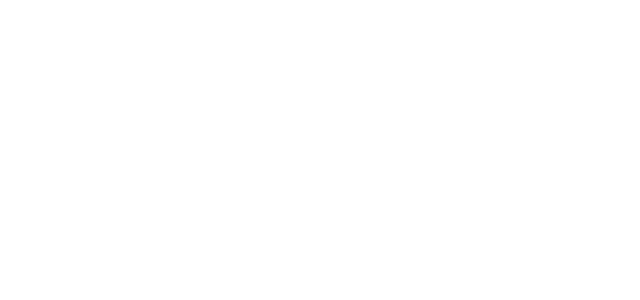
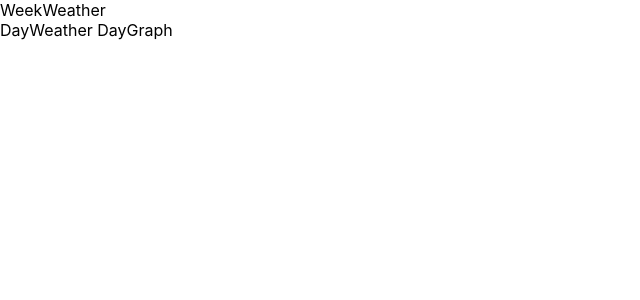
Before and after one commit to ad-hok/weather-miniapp, a React (Create React App) app: page /#/1 in a window 1280 px wide. Shown: the top 300 px of the page, without its empty margins (0-640 px from the left). Built offline with nearby package versions, Linux system fonts and the light colour scheme.

Commit message:
feat: Se construye base de componentes para la aplicación
Se construyen componentes vacíos para construir la navegación inicial

```diff
--- a/src/App.js
+++ b/src/App.js
@@ -1,10 +1,21 @@
 import React, { Component } from 'react';
-import './App.css';
+import { HashRouter, Switch, Route } from 'react-router-dom';
+
+import WeekWeather from './views/Weather/WeekWeather'
+import WeekGraphicWeather from './views/Weather/WeekGraphicWeather'
+import DayWeather from './views/Weather/DayWeather'
 
 class App extends Component {
   render() {
     return (
       <div>
+        <WeekWeather/>
+        <HashRouter>
+          <Switch>
+            <Route exact path="/" name="Week Graph" component={WeekGraphicWeather}/>
+            <Route path="/:day" name="DayWeather" component={DayWeather}/>
+          </Switch>
+        </HashRouter>
       </div>
     );
   }
--- /dev/null
+++ b/src/views/Weather/DayWeather.js
@@ -0,0 +1,14 @@
+import React, { Component } from 'react';
+
+class DayWeather extends Component {
+  render() {
+    return (
+      <div>
+        DayWeather
+        DayGraph
+      </div>
+    );
+  }
+}
+
+export default DayWeather;
--- /dev/null
+++ b/src/views/Weather/WeekGraphicWeather.js
@@ -0,0 +1,13 @@
+import React, { Component } from 'react';
+
+class WeekGraphicWeather extends Component {
+  render() {
+    return (
+      <div>
+        WeekGraphicWeather
+      </div>
+    );
+  }
+}
+
+export default WeekGraphicWeather;
--- /dev/null
+++ b/src/views/Weather/WeekWeather.js
@@ -0,0 +1,13 @@
+import React, { Component } from 'react';
+
+class WeekWeather extends Component {
+  render() {
+    return (
+      <div>
+        WeekWeather
+      </div>
+    );
+  }
+}
+
+export default WeekWeather;
```
Also changed, not shown: src/views/Weather/DayGraphicWeather.js (added, +13 -0 lines).
